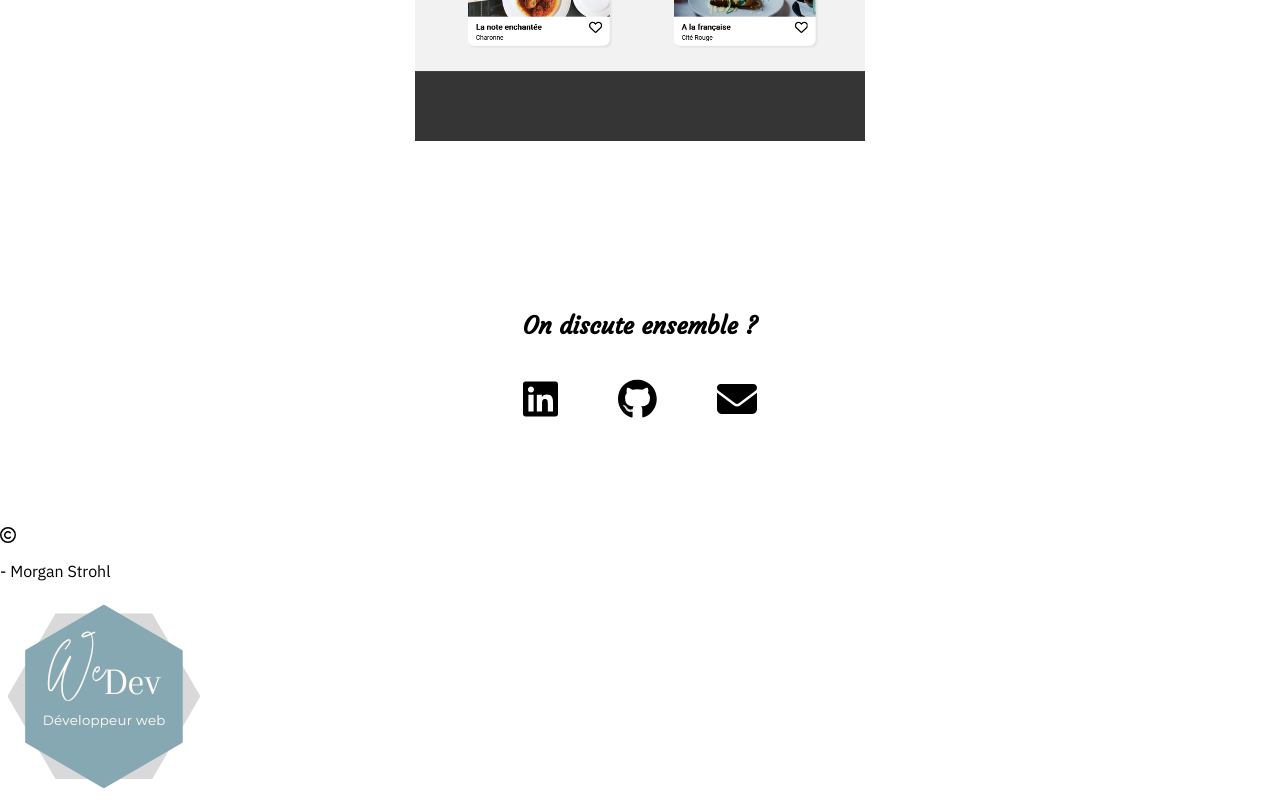
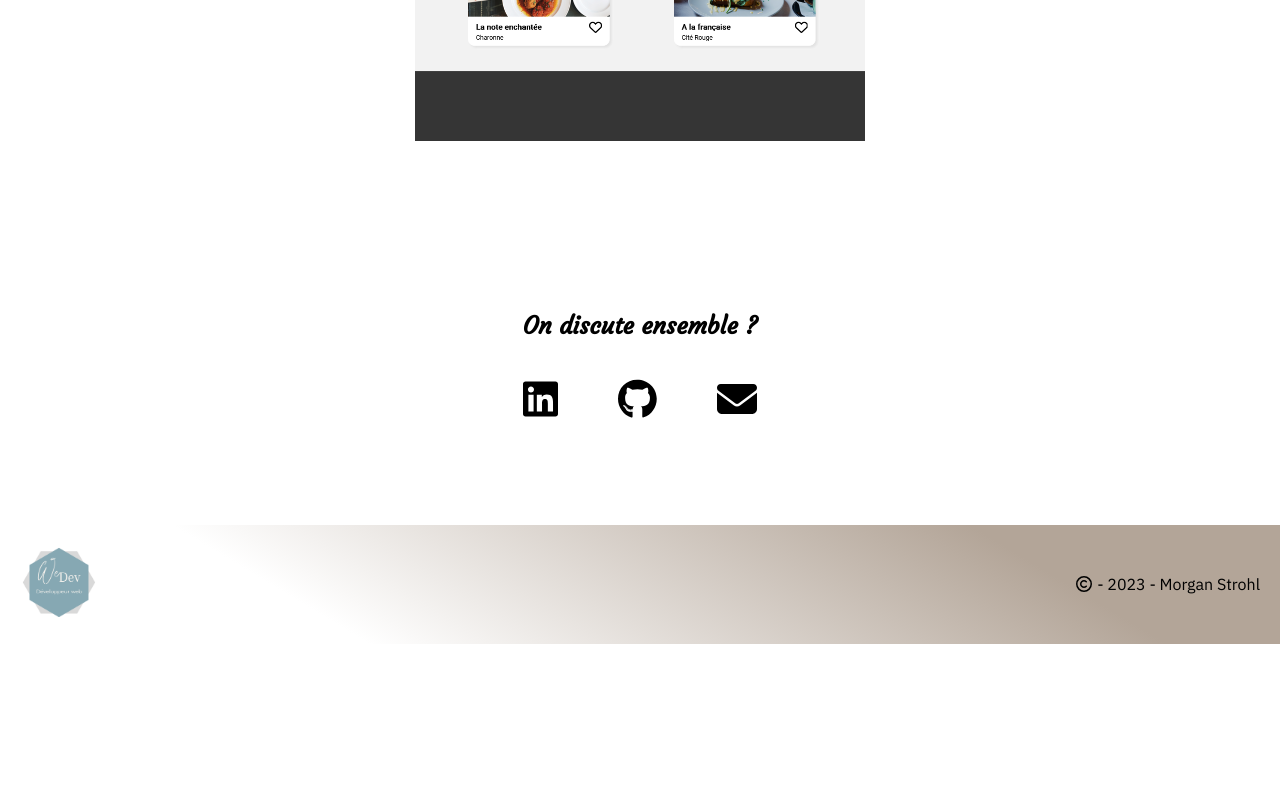
Before and after one commit to M0rgan52/wedev, a React (Create React App) app: page / in a window 1280 px wide. Shown: the part 2632-3432 px from the top of the page. After the commit the page ends 3276 px from the top, so only its background shows below. Built offline with nearby package versions, Linux system fonts and the light colour scheme.

Commit message:
commit -m "Style v1 footer"

```diff
--- a/src/components/Footer.js
+++ b/src/components/Footer.js
@@ -6,14 +6,15 @@ import { faCopyright } from "@fortawesome/free-regular-svg-icons";
 function Footer() {
   return (
     <div className="footer">
-      <div className="footer_name">
-        <FontAwesomeIcon icon={faCopyright}></FontAwesomeIcon>
-        <p> - Morgan Strohl</p>
-      </div>
-
       <a href="#home">
         <img src={Logo} alt="Logo WeDev" className="footer_img" />
       </a>
+      <div className="footer_name">
+        <FontAwesomeIcon
+          icon={faCopyright}
+          className="footer_copyright"></FontAwesomeIcon>
+        <p> - 2023 - Morgan Strohl</p>
+      </div>
     </div>
   );
 }
--- a/src/styles/Footer.css
+++ b/src/styles/Footer.css
@@ -0,0 +1,20 @@
+.footer {
+    display: flex;
+    justify-content: space-between;
+    padding: 20px;
+    background: rgb(179,165,152);
+    background: linear-gradient(211deg, rgba(179,165,152,1) 21%, rgba(255,255,255,1) 75%);
+}
+
+.footer_name {
+    display: flex;
+    align-items: center;
+}
+
+.footer_name p {
+    margin-left: 5px;
+}
+
+.footer_img {
+    height: 75px;
+  }
```
